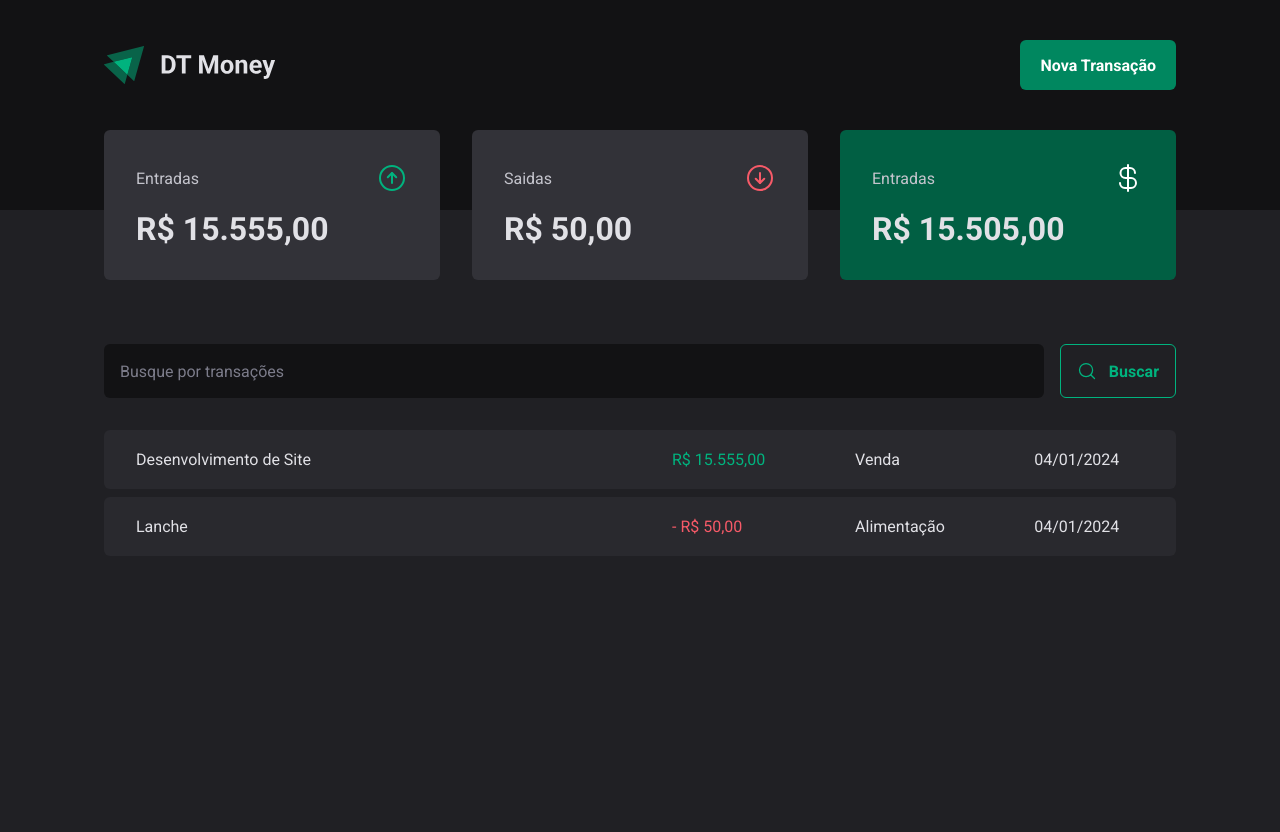
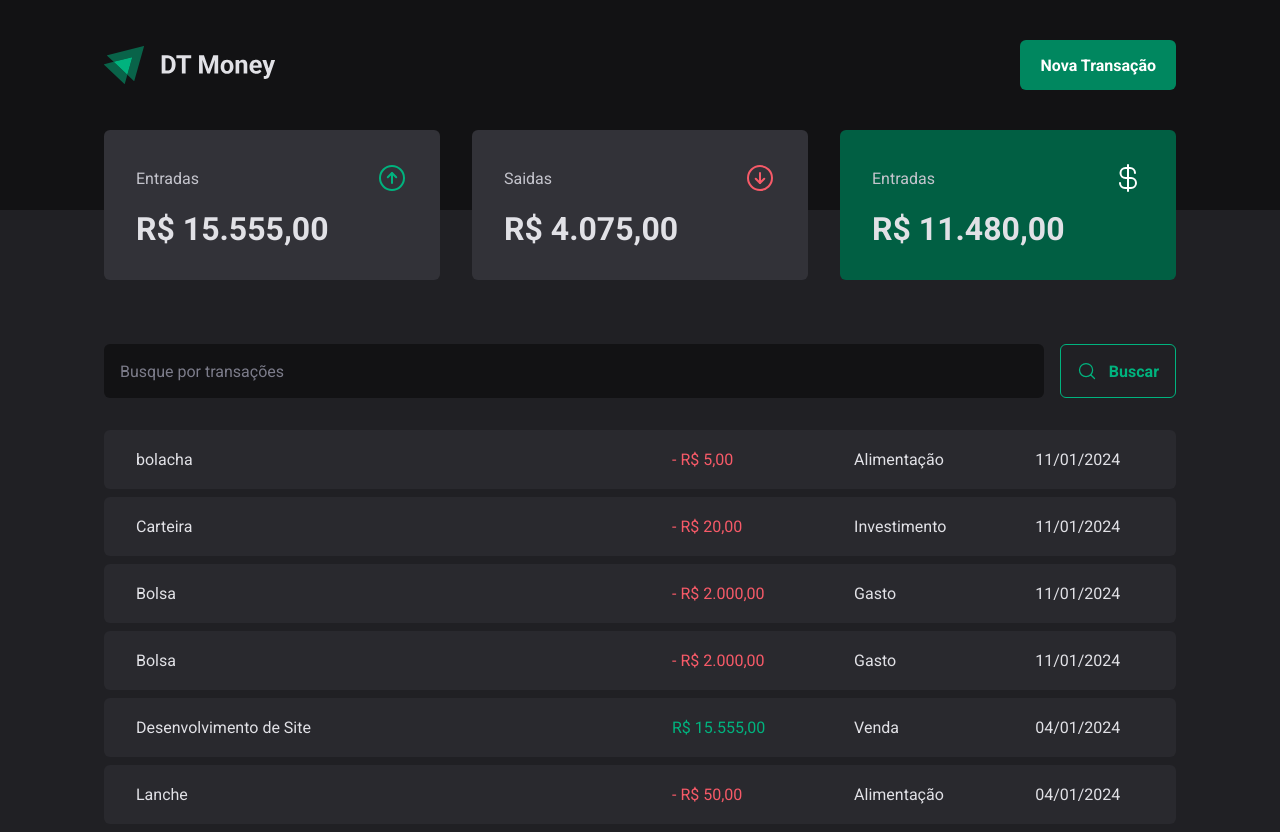
Before and after one commit to Vittor-Emanoel/Dt-Money, a React (Vite) app: page / in a window 1280 px wide. Before the commit the page ends 800 px from the top, so only its background shows below. Built offline with nearby package versions, Linux system fonts and the light colour scheme; data requests are answered from the project's data file.

Commit message:
feat: create newTransaction

```diff
--- a/server.json
+++ b/server.json
@@ -15,6 +15,38 @@
       "category": "Alimentação",
       "price": 50,
       "createdAt": "2024-01-04T14:30:51.842Z"
+    },
+    {
+      "category": "Gasto",
+      "description": "Bolsa",
+      "price": 2000,
+      "type": "outcome",
+      "createdAt": "2024-01-11T19:52:38.837Z",
+      "id": 3
+    },
+    {
+      "category": "Gasto",
+      "description": "Bolsa",
+      "price": 2000,
+      "type": "outcome",
+      "createdAt": "2024-01-11T19:52:51.182Z",
+      "id": 4
+    },
+    {
+      "category": "Investimento",
+      "description": "Carteira",
+      "price": 20,
+      "type": "outcome",
+      "createdAt": "2024-01-11T19:57:40.253Z",
+      "id": 5
+    },
+    {
+      "category": "Alimentação",
+      "description": "bolacha",
+      "price": 5,
+      "type": "outcome",
+      "createdAt": "2024-01-11T20:13:29.101Z",
+      "id": 6
     }
   ]
 }
--- a/src/components/NewTransactionsModal/index.tsx
+++ b/src/components/NewTransactionsModal/index.tsx
@@ -1,5 +1,6 @@
 import * as Dialog from "@radix-ui/react-dialog";
 import { ArrowCircleDown, ArrowCircleUp, X } from "phosphor-react";
+import * as z from "zod";
 import {
   CloseButton,
   Content,
@@ -9,8 +10,9 @@ import {
 } from "./styles";
 
 import { zodResolver } from "@hookform/resolvers/zod";
+import { useContext } from "react";
 import { Controller, useForm } from "react-hook-form";
-import * as z from "zod";
+import { TransactionsContext } from "../../contexts/TransactionsContext";
 
 const newTransactionFormSchema = z.object({
   description: z.string(),
@@ -22,9 +24,11 @@ const newTransactionFormSchema = z.object({
 type NewTransactionFormInputs = z.infer<typeof newTransactionFormSchema>;
 
 export function NewTransactionsModal() {
+  const { createTransaction } = useContext(TransactionsContext);
   const {
     control,
     register,
+    reset,
     handleSubmit,
     formState: { isSubmitting },
   } = useForm<NewTransactionFormInputs>({
@@ -35,9 +39,16 @@ export function NewTransactionsModal() {
   });
 
   async function handleCreateNewTransaction(data: NewTransactionFormInputs) {
-    await new Promise((resolve) => setTimeout(resolve, 2000));
+    const { category, description, price, type } = data;
 
-    console.log(data);
+    await createTransaction({
+      category,
+      description,
+      price,
+      type,
+    });
+
+    reset();
   }
 
   return (
--- a/src/contexts/TransactionsContext.tsx
+++ b/src/contexts/TransactionsContext.tsx
@@ -10,9 +10,16 @@ interface Transaction {
   createdAt: string;
 }
 
+interface CreateTransactionProps {
+  description: string;
+  type: "income" | "outcome";
+  price: number;
+  category: string;
+}
 interface TransactionContextType {
   transactions: Transaction[];
   fetchTransactions: (query?: string) => Promise<void>;
+  createTransaction: (data: CreateTransactionProps) => Promise<void>;
 }
 
 export const TransactionsContext = createContext({} as TransactionContextType);
@@ -27,6 +34,8 @@ export function TransactionsProvider({ children }: TransactionsProviderProps) {
   async function fetchTransactions(query?: string) {
     const response = await api.get("/transactions", {
       params: {
+        _sort: "createdAt",
+        _order: "desc",
         q: query,
       },
     });
@@ -34,12 +43,28 @@ export function TransactionsProvider({ children }: TransactionsProviderProps) {
     setTransactions(response.data);
   }
 
+  async function createTransaction(data: CreateTransactionProps) {
+    const { category, description, price, type } = data;
+
+    const response = await api.post("transactions", {
+      category,
+      description,
+      price,
+      type,
+      createdAt: new Date(),
+    });
+
+    setTransactions((state) => [response.data, ...state]);
+  }
+
   useEffect(() => {
     fetchTransactions();
-  }, []);
+  }, [transactions]);
 
   return (
-    <TransactionsContext.Provider value={{ transactions, fetchTransactions }}>
+    <TransactionsContext.Provider
+      value={{ transactions, fetchTransactions, createTransaction }}
+    >
       {children}
     </TransactionsContext.Provider>
   );
```
